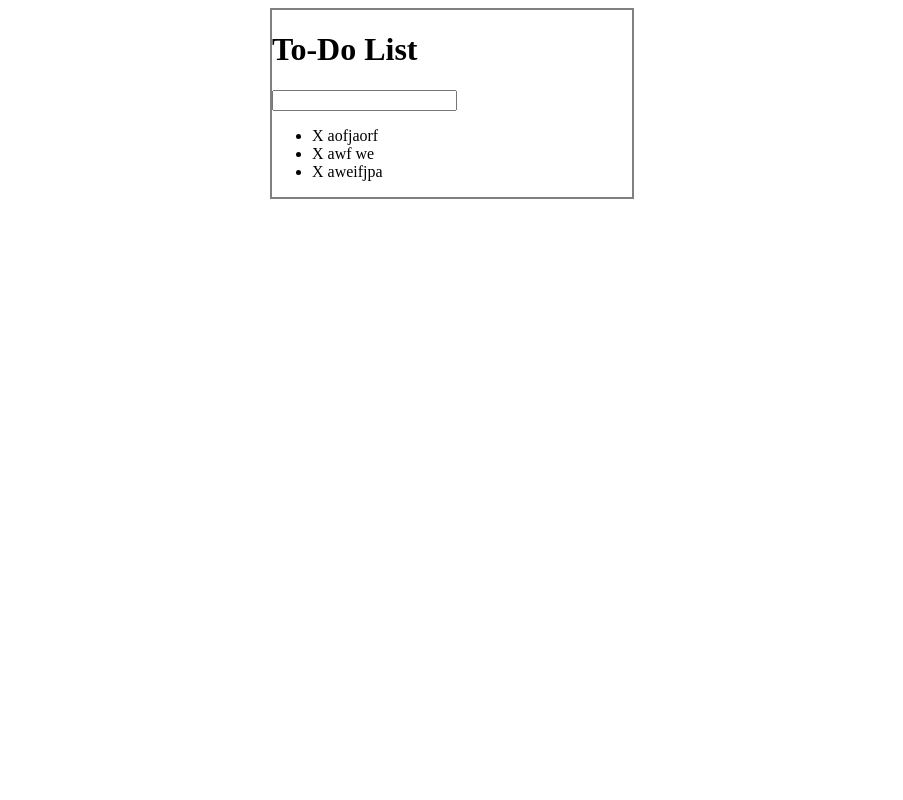
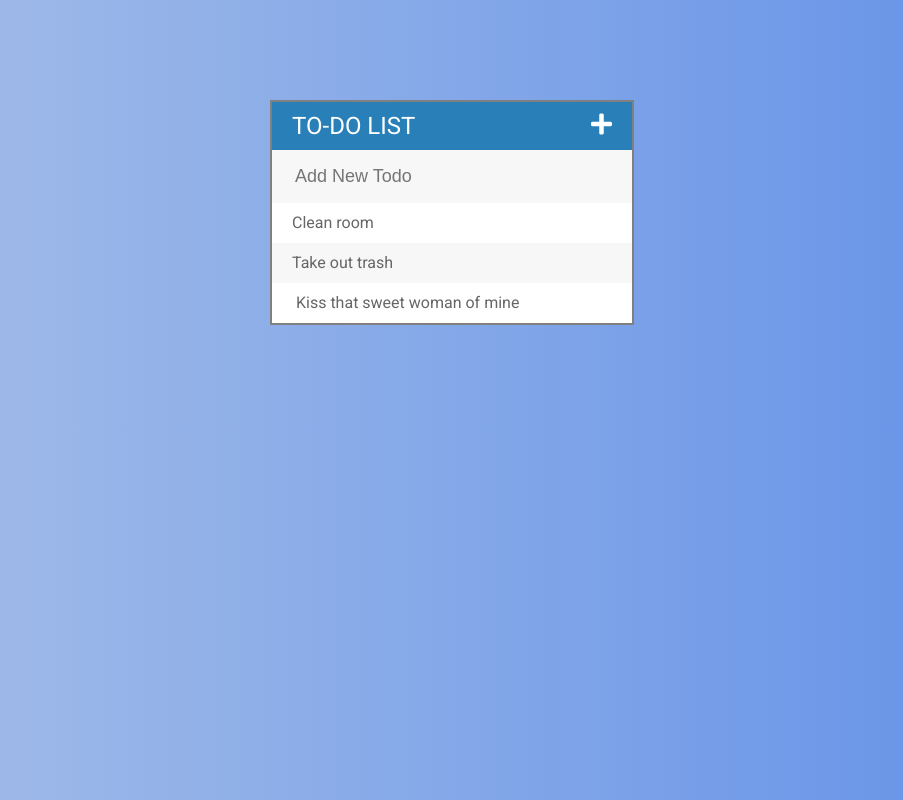
Before and after one commit to GregStephen/ToDo, a plain HTML site: page Index.html in a window 1280 px wide. Shown: the whole page, without its empty margins (188-1091 px from the left). Drawn offline with Linux system fonts and the light colour scheme.

Commit message:
added + and trash icons, added the plus toggle function and some final styling

```diff
--- a/Index.html
+++ b/Index.html
@@ -3,18 +3,20 @@
 <head>
 	<title>TO DO</title>
 	<link rel="stylesheet" type="text/css" href="assets/css/style.css">
+	 <link rel="stylesheet" href="https://use.fontawesome.com/releases/v5.5.0/css/all.css" integrity="sha384-B4dIYHKNBt8Bc12p+WXckhzcICo0wtJAoU8YZTY5qE0Id1GSseTk6S+L3BlXeVIU" crossorigin="anonymous">
 	<script type="text/javascript" src = "assets/js/lib/jquery-3.3.1.min.js"></script>
+	<link href="https://fonts.googleapis.com/css?family=Roboto:400,700,500" rel="stylesheet">
 </head>
 <body>
 
 <div id="container">
-	<h1>To-Do List</h1>
-	<input type="text" name="">
+	<h1>To-Do List <span id="toggle-form"><i class="fa fa-plus"></i></span></h1>
+	<input type="text" placeholder="Add New Todo">
 
 	<ul>
-		<li> <span> X </span>aofjaorf</li>
-		<li> <span> X </span> awf we</li>
-		<li> <span> X </span> aweifjpa </li>
+		<li> <span> <i class="fa fa-trash"></i> </span>Clean room</li>
+		<li> <span> <i class="fa fa-trash"></i> </span>Take out trash</li>
+		<li> <span> <i class="fa fa-trash"></i> </span> Kiss that sweet woman of mine </li>
 	</ul>
 
 </div>
--- a/assets/css/style.css
+++ b/assets/css/style.css
@@ -1,7 +1,79 @@
+
+h1 {
+	background: #2980b9;
+	color: white;
+	margin: 0;
+	padding: 10px 20px;
+	text-transform: uppercase;
+	font-size: 24px;
+	font-weight: normal;
+}
+
+ul {
+	list-style: none;
+	margin: 0;
+	padding: 0;
+}
+
+.fa-plus {
+	float:right;
+}
+
+li span {
+	background: #e74c3c;
+	height: 40px;
+	margin-right: 20px;
+	text-align: center;
+	color: white;
+	width: 0;
+	display: inline-block;
+	transition: 0.2s linear;
+	opacity: 0;
+}
+body {
+	font-family: Roboto;
+	background: #6190E8;  /* fallback for old browsers */
+	background: -webkit-linear-gradient(to right, #A7BFE8, #6190E8);  /* Chrome 10-25, Safari 5.1-6 */
+	background: linear-gradient(to right, #A7BFE8, #6190E8); /* W3C, IE 10+/ Edge, Firefox 16+, Chrome 26+, Opera 12+, Safari 7+ */
+}
+li:hover span{
+	width: 40px;
+	opacity: 1.0;
+}
+li {
+	background: #fff;
+	height: 40px;
+	line-height: 40px;
+	color: #666;
+}
+
+li:nth-child(2n) {
+	background: #f7f7f7;
+}
+
+input {
+	font-size: 18px;
+	color: #2980b9;
+	background-color: #f7f7f7;
+	width: 100%;
+	padding: 13px 13px 13px 20px;
+	box-sizing: border-box;
+	border: 3px solid rgba(0,0,0,0);
+}
+
+input:focus {
+	background: #fff;
+	border: 3px solid #2980b9;
+	outline: none;
+
+}
+
 #container {
 	border: 2px solid grey;
 	width: 360px;
-	margin: 0 auto;
+	margin: 100px auto;
+	background: #f7f7f7;
+	box-shadowL 0 0 3px rgba(0,0,0, 0.1)
 }
 
 .completed {
--- a/assets/js/index.js
+++ b/assets/js/index.js
@@ -18,7 +18,10 @@ $("input[type='text']").keypress(function(event){
 	if(event.which === 13){
 		var todoText = $(this).val();
 		$(this).val("");
-		$("ul").append(`<li><span> X </span>${todoText}</li>`)
+		$("ul").append(`<li><span> <i class="fa fa-trash"></i> </span>${todoText}</li>`)
 	}
+});
 
+$("#toggle-form").click(function(){
+	$("input[type='text']").fadeToggle();
 });
```
